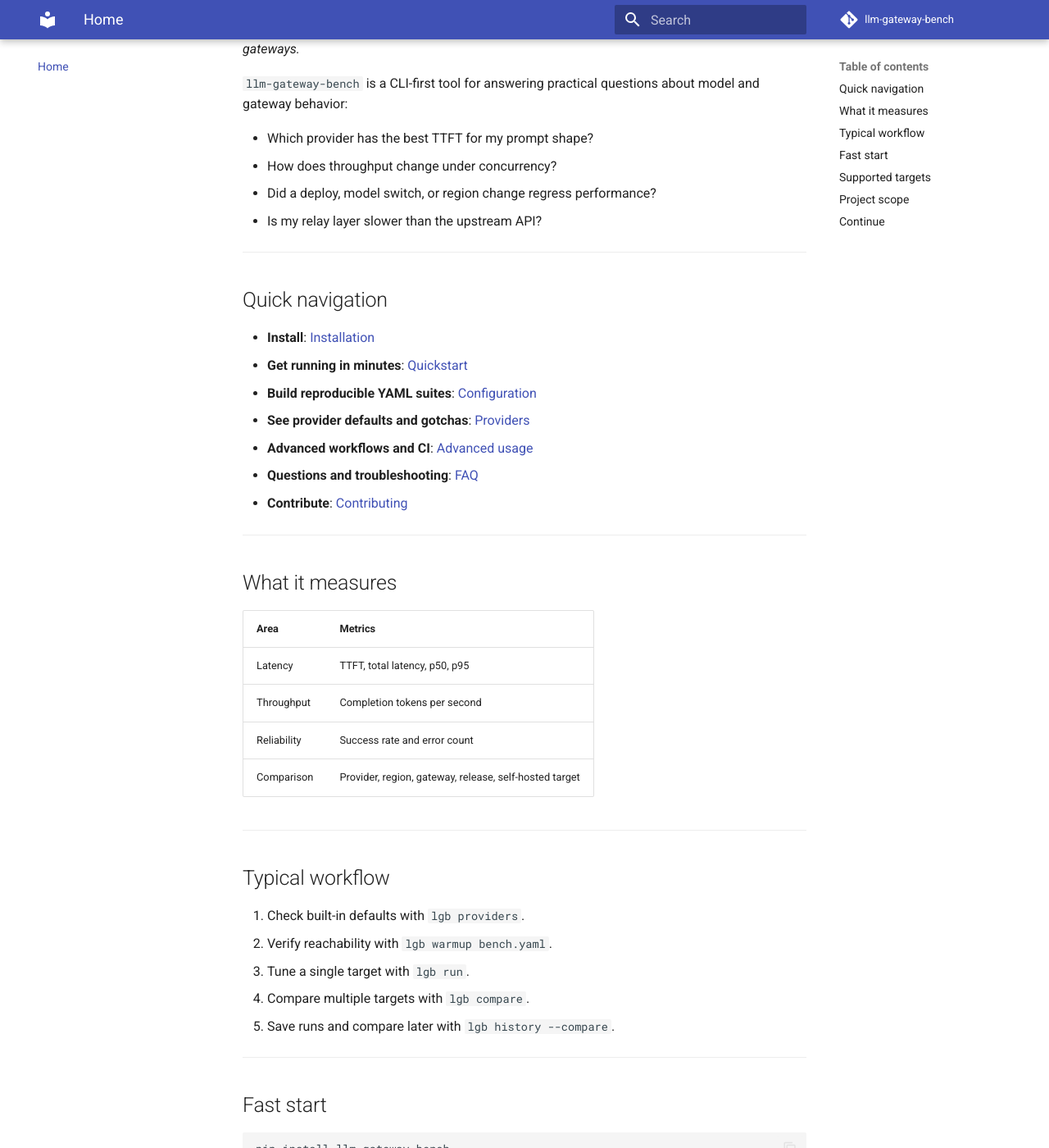
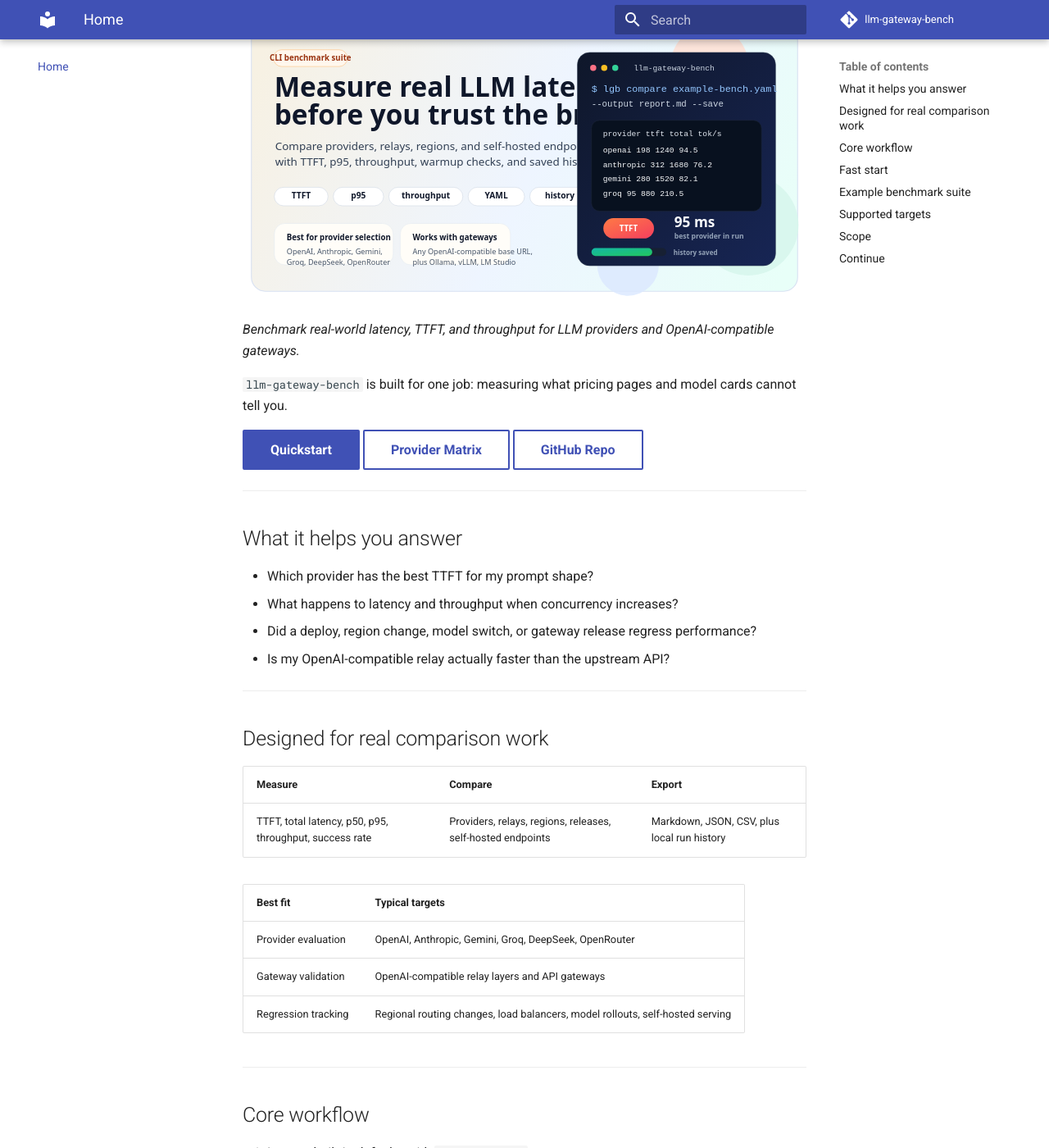
Before and after one commit to mnbplus/llm-gateway-bench, an MkDocs documentation site: the page built from docs/index.md, in a window 1280 px wide and 1400 px high, scrolled down 206 px. Shown: the whole window at 82% size. Built offline with MkDocs 1.6.1 and Material for MkDocs 9.7.7, drawn with Linux system fonts in a browser that asks for light colours; comment, search, counter and statistics services are not loaded; some of the changed text lies outside the part shown.

Commit message:
docs: refresh docs landing page

````diff
--- a/docs/index.md
+++ b/docs/index.md
@@ -1,46 +1,47 @@
 # llm-gateway-bench
+
+![llm-gateway-bench hero](assets/github-hero.svg)
 
 *Benchmark real-world latency, TTFT, and throughput for LLM providers and OpenAI-compatible gateways.*
 
-`llm-gateway-bench` is a CLI-first tool for answering practical questions about model and gateway behavior:
+`llm-gateway-bench` is built for one job: measuring what pricing pages and model cards cannot tell you.
 
-- Which provider has the best TTFT for my prompt shape?
-- How does throughput change under concurrency?
-- Did a deploy, model switch, or region change regress performance?
-- Is my relay layer slower than the upstream API?
+[Quickstart](quickstart.md){ .md-button .md-button--primary }
+[Provider Matrix](providers.md){ .md-button }
+[GitHub Repo](https://github.com/mnbplus/llm-gateway-bench){ .md-button }
 
 ---
 
-## Quick navigation
+## What it helps you answer
 
-- **Install**: [Installation](installation.md)
-- **Get running in minutes**: [Quickstart](quickstart.md)
-- **Build reproducible YAML suites**: [Configuration](configuration.md)
-- **See provider defaults and gotchas**: [Providers](providers.md)
-- **Advanced workflows and CI**: [Advanced usage](advanced.md)
-- **Questions and troubleshooting**: [FAQ](faq.md)
-- **Contribute**: [Contributing](contributing.md)
+- Which provider has the best TTFT for my prompt shape?
+- What happens to latency and throughput when concurrency increases?
+- Did a deploy, region change, model switch, or gateway release regress performance?
+- Is my OpenAI-compatible relay actually faster than the upstream API?
 
 ---
 
-## What it measures
+## Designed for real comparison work
 
-| Area | Metrics |
+| Measure | Compare | Export |
+| --- | --- | --- |
+| TTFT, total latency, p50, p95, throughput, success rate | Providers, relays, regions, releases, self-hosted endpoints | Markdown, JSON, CSV, plus local run history |
+
+| Best fit | Typical targets |
 | --- | --- |
-| Latency | TTFT, total latency, p50, p95 |
-| Throughput | Completion tokens per second |
-| Reliability | Success rate and error count |
-| Comparison | Provider, region, gateway, release, self-hosted target |
+| Provider evaluation | OpenAI, Anthropic, Gemini, Groq, DeepSeek, OpenRouter |
+| Gateway validation | OpenAI-compatible relay layers and API gateways |
+| Regression tracking | Regional routing changes, load balancers, model rollouts, self-hosted serving |
 
 ---
 
-## Typical workflow
+## Core workflow
 
-1. Check built-in defaults with `lgb providers`.
-2. Verify reachability with `lgb warmup bench.yaml`.
-3. Tune a single target with `lgb run`.
-4. Compare multiple targets with `lgb compare`.
-5. Save runs and compare later with `lgb history --compare`.
+1. Inspect built-in defaults with `lgb providers`.
+2. Validate reachability with `lgb warmup bench.yaml`.
+3. Tune one target with `lgb run`.
+4. Compare a full suite with `lgb compare`.
+5. Save and compare runs later with `lgb history --compare`.
 
 ---
 
@@ -54,14 +55,45 @@
 lgb run --provider openai --model gpt-5-mini --requests 20 --concurrency 3 \
   --prompt "Say hello in one sentence."
 
-lgb compare example-bench.yaml --output report.md
+lgb compare example-bench.yaml --output report.md --save
 ```
+
+---
+
+## Example benchmark suite
+
+```yaml
+prompts:
+  - "Write a haiku about the ocean."
+
+providers:
+  - name: openai
+    model: gpt-5-mini
+    api_key: ${OPENAI_API_KEY}
+
+  - name: gemini
+    model: gemini-2.5-flash
+    base_url: https://generativelanguage.googleapis.com/v1beta/openai/
+    api_key: ${GEMINI_API_KEY}
+
+  - name: deepseek
+    model: deepseek-v3
+    base_url: https://api.deepseek.com/v1
+    api_key: ${DEEPSEEK_API_KEY}
+
+settings:
+  requests: 20
+  concurrency: 3
+  timeout: 30
+```
+
+See [Configuration](configuration.md) for the full schema.
 
 ---
 
 ## Supported targets
 
-`llm-gateway-bench` ships with defaults for:
+Out of the box, `llm-gateway-bench` ships with defaults for:
 
 - OpenAI, Anthropic, Google Gemini
 - DeepSeek, Groq, Together, Fireworks, OpenRouter, Mistral, Cohere, Perplexity
@@ -69,20 +101,21 @@
 - Ollama, vLLM, LM Studio
 - Any OpenAI-compatible endpoint via `base_url`
 
-See the full matrix in [Providers](providers.md).
+For the full matrix and provider-specific notes, see [Providers](providers.md).
 
 ---
 
-## Project scope
+## Scope
 
 - Targets OpenAI-compatible streaming chat completion APIs
 - Optimized for benchmarking, not API proxying or model routing
-- Best fit for provider evaluation, gateway validation, and regression tracking
+- Best fit for provider evaluation, gateway validation, and performance regression tracking
 
 ---
 
 ## Continue
 
-- Start with [Quickstart](quickstart.md)
-- Build a reproducible suite in [Configuration](configuration.md)
-- Wire it into CI via [Advanced usage](advanced.md)
+- Get running in minutes: [Quickstart](quickstart.md)
+- Build reproducible suites: [Configuration](configuration.md)
+- Check provider gotchas: [Providers](providers.md)
+- Wire it into CI: [Advanced usage](advanced.md)
````
